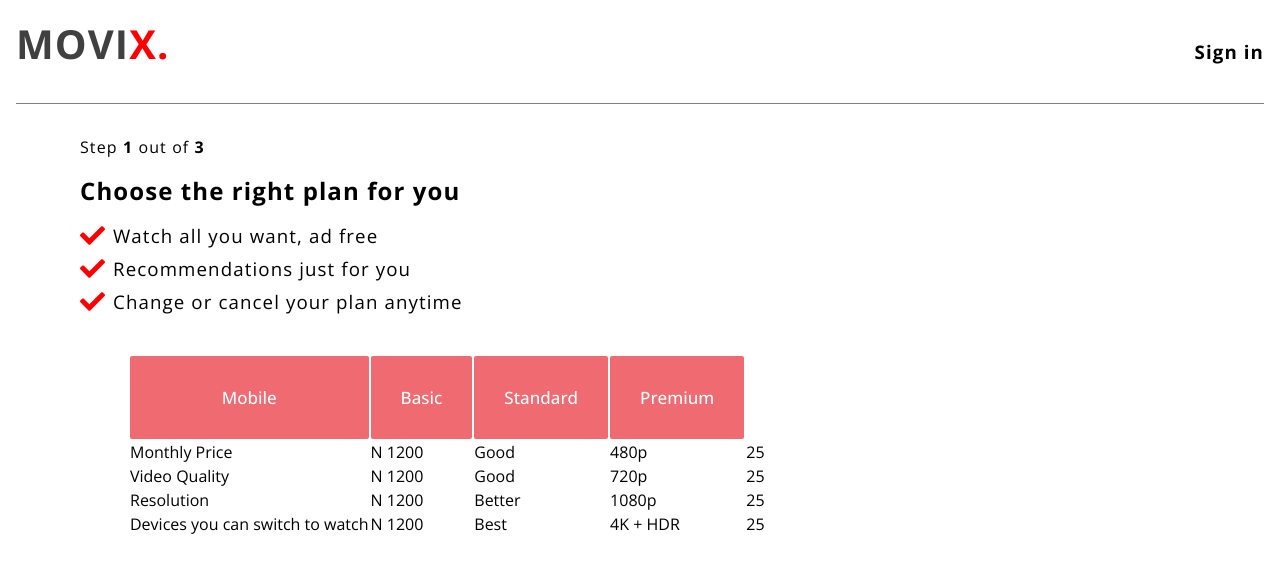
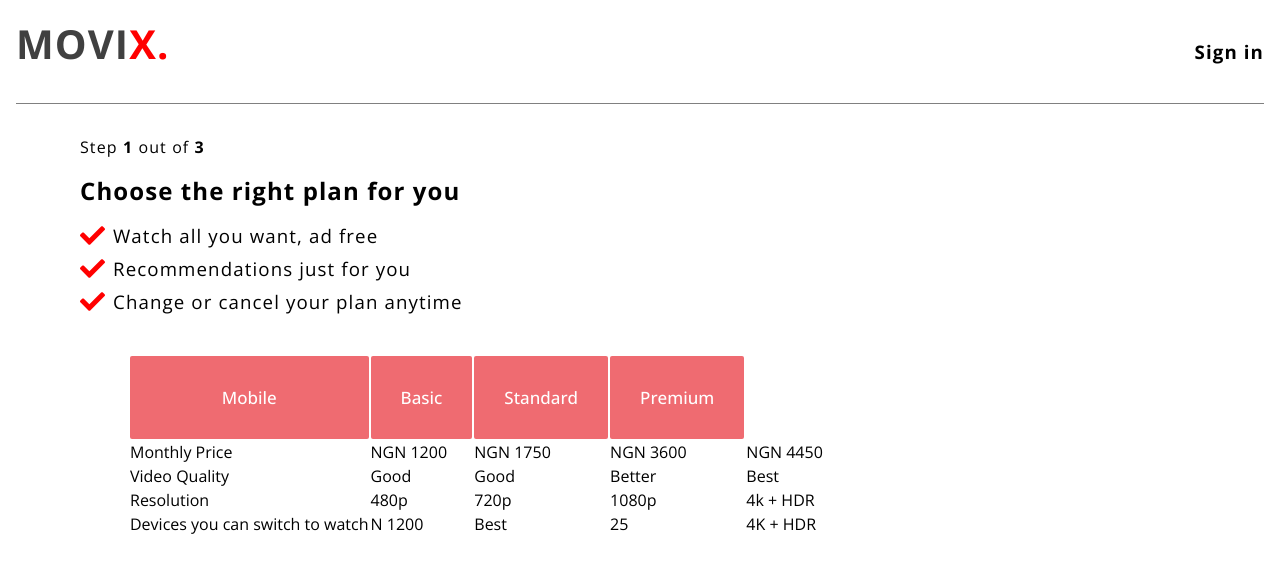
Before and after one commit to EjiroOsiephri/Movix-full-site, a React (Vite) app in the folder vite-project/: page /signup in a window 1280 px wide. Shown: the top 572 px of the page. Built offline with nearby package versions, Linux system fonts and the light colour scheme.

Commit message:
Add: Setup of movie table complete

```diff
--- a/vite-project/src/pages/Signup.jsx
+++ b/vite-project/src/pages/Signup.jsx
@@ -9,24 +9,24 @@ const Signup = () => {
   const tableData = [
     {
       id: "Monthly Price",
-      name1: "N 1200",
-      name2: "Good",
-      age: 25,
-      name3: "480p",
+      name1: "NGN 1200",
+      name2: "NGN 1750",
+      age: "NGN 3600",
+      name3: "NGN 4450",
     },
     {
       id: "Video Quality",
-      name1: "N 1200",
-      name2: "Good ",
-      age: 25,
-      name3: "720p",
+      name1: "Good",
+      name2: "Good",
+      age: "Better",
+      name3: "Best",
     },
     {
       id: "Resolution",
-      name1: "N 1200",
-      name2: "Better",
-      age: 25,
-      name3: "1080p",
+      name1: "480p",
+      name2: "720p",
+      age: "1080p",
+      name3: "4k + HDR",
     },
     {
       id: "Devices you can switch to watch",
@@ -121,8 +121,8 @@ const Signup = () => {
                   <td>{row.id}</td>
                   <td>{row.name1}</td>
                   <td>{row.name2}</td>
+                  <td>{row.age}</td>
                   <td>{row.name3}</td>
-                  <td>{row.age}</td>
                 </tr>
               ))}
             </tbody>
```
